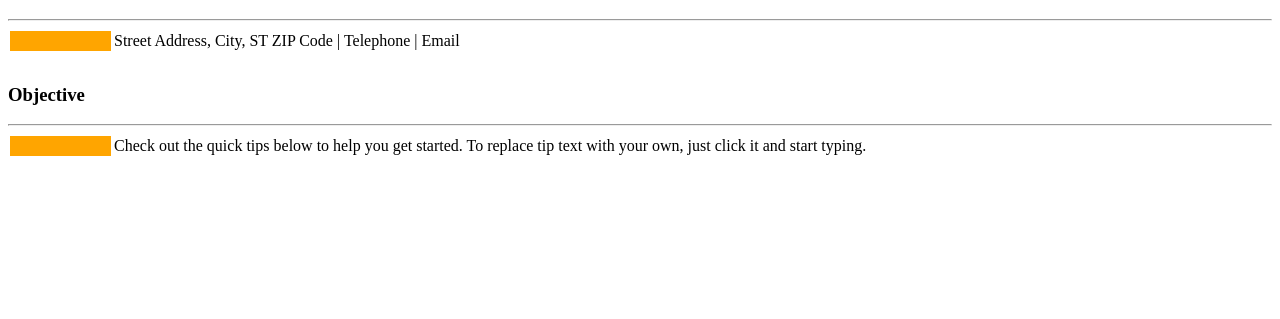
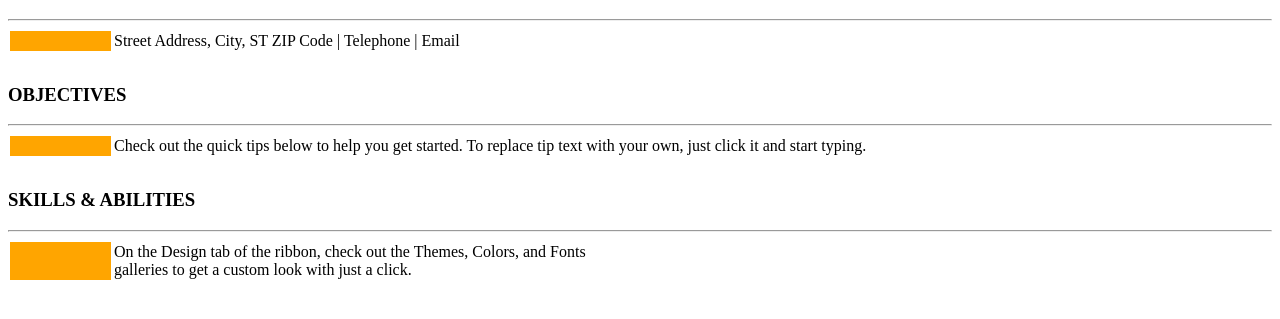
Before and after one commit to ejayjayjayjayjay/word-to-html, a plain HTML site: page index.html in a window 1280 px wide. Shown: the part 61-380 px from the top of the page. Drawn offline with Linux system fonts and the light colour scheme.

Commit message:
ADD h3 Skills & Abilities with br

```diff
--- a/index.html
+++ b/index.html
@@ -53,7 +53,7 @@
     <main>
         <!--**********************************SECTION-1*********************-->
         <section>
-            <h3>Objective</h3>
+            <h3>OBJECTIVES</h3>
             <hr />
             <table>
                 <tr>
@@ -78,7 +78,23 @@
         </section>
         <!--**********************************SECTION-2*********************-->
         <section>
-
+            <h3>SKILLS & ABILITIES</h3>
+            <hr />
+            <table>
+                <tr>
+                    <td class="header_td--empty"></td>
+                    <td>On the Design tab of the ribbon, check out the Themes, Colors, and Fonts
+                        <br/>galleries to get a custom look with just a click.</td>
+                </tr>
+                <tr>
+                    <td></td>
+                    <td></td>
+                </tr>
+                <tr>
+                    <td></td>
+                    <td></td>
+                </tr>
+            </table>
         </section>
         <!--**********************************SECTION-3*********************-->
         <section>
```
